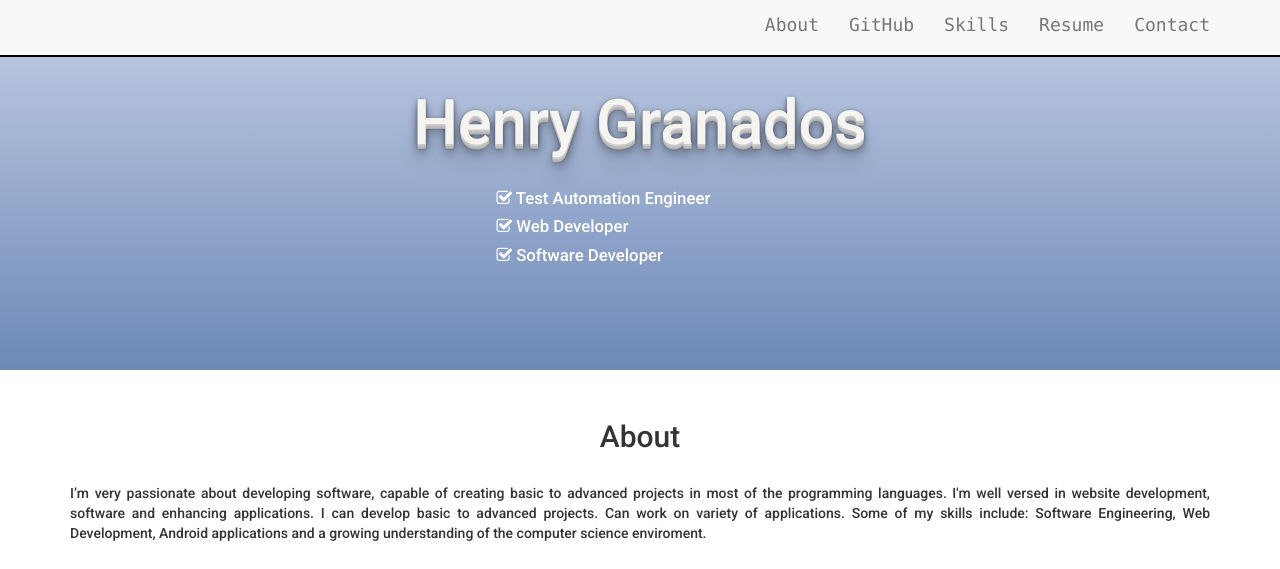
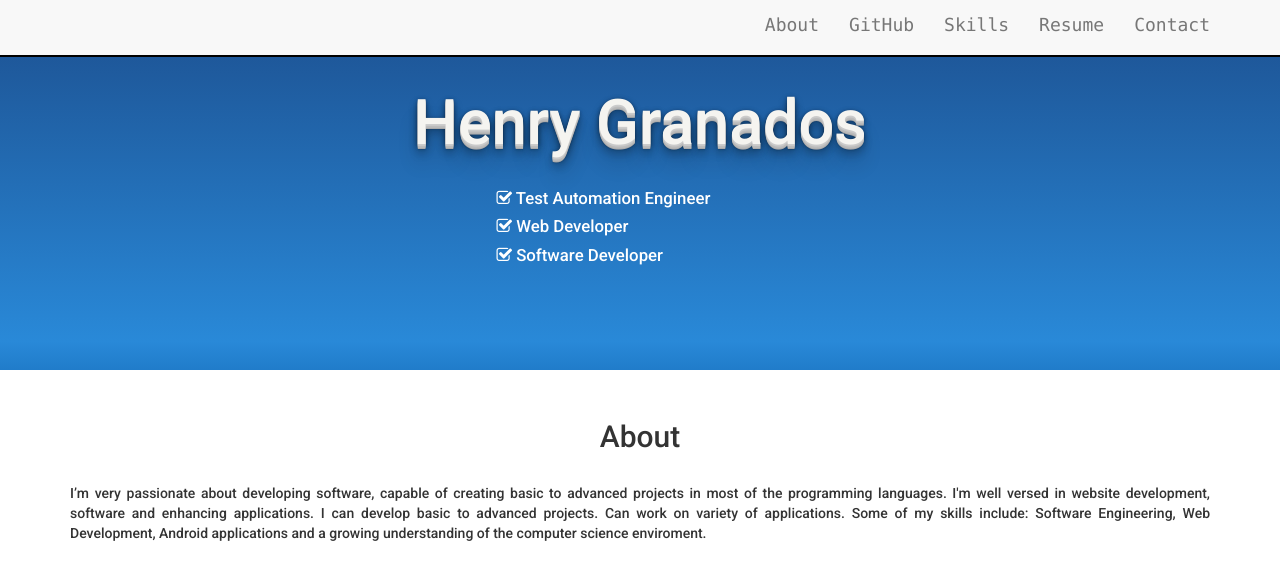
Before and after one commit to henrygranados/henrygranados.github.io, a PHP site: page /index.html in a window 1280 px wide. Shown: the top 569 px of the page. Run offline with PHP 8.4, Linux system fonts and the light colour scheme; some libraries are stand-ins or nearby versions.

Commit message:
changed color

```diff
--- a/styles/main.css
+++ b/styles/main.css
@@ -43,15 +43,16 @@ a {
 
 .jumbotron {
   //background: url(../images/mtns-background.jpg) no-repeat center center;
-  /* Permalink - use to edit and share this gradient: http://colorzilla.com/gradient-editor/#b8c6df+0,6d88b7+100;Grey+Blue+3D+%231 */
-background: rgb(184,198,223); /* Old browsers */
-background: -moz-linear-gradient(top,  rgba(184,198,223,1) 0%, rgba(109,136,183,1) 100%); /* FF3.6+ */
-background: -webkit-gradient(linear, left top, left bottom, color-stop(0%,rgba(184,198,223,1)), color-stop(100%,rgba(109,136,183,1))); /* Chrome,Safari4+ */
-background: -webkit-linear-gradient(top,  rgba(184,198,223,1) 0%,rgba(109,136,183,1) 100%); /* Chrome10+,Safari5.1+ */
-background: -o-linear-gradient(top,  rgba(184,198,223,1) 0%,rgba(109,136,183,1) 100%); /* Opera 11.10+ */
-background: -ms-linear-gradient(top,  rgba(184,198,223,1) 0%,rgba(109,136,183,1) 100%); /* IE10+ */
-background: linear-gradient(to bottom,  rgba(184,198,223,1) 0%,rgba(109,136,183,1) 100%); /* W3C */
-filter: progid:DXImageTransform.Microsoft.gradient( startColorstr='#b8c6df', endColorstr='#6d88b7',GradientType=0 ); /* IE6-9 */
+ /* Permalink - use to edit and share this gradient: http://colorzilla.com/gradient-editor/#1e5799+0,2989d8+91,207cca+100,7db9e8+100,207cca+100 */
+background: rgb(30,87,153); /* Old browsers */
+background: -moz-linear-gradient(top,  rgba(30,87,153,1) 0%, rgba(41,137,216,1) 91%, rgba(32,124,202,1) 100%, rgba(125,185,232,1) 100%, rgba(32,124,202,1) 100%); /* FF3.6+ */
+background: -webkit-gradient(linear, left top, left bottom, color-stop(0%,rgba(30,87,153,1)), color-stop(91%,rgba(41,137,216,1)), color-stop(100%,rgba(32,124,202,1)), color-stop(100%,rgba(125,185,232,1)), color-stop(100%,rgba(32,124,202,1))); /* Chrome,Safari4+ */
+background: -webkit-linear-gradient(top,  rgba(30,87,153,1) 0%,rgba(41,137,216,1) 91%,rgba(32,124,202,1) 100%,rgba(125,185,232,1) 100%,rgba(32,124,202,1) 100%); /* Chrome10+,Safari5.1+ */
+background: -o-linear-gradient(top,  rgba(30,87,153,1) 0%,rgba(41,137,216,1) 91%,rgba(32,124,202,1) 100%,rgba(125,185,232,1) 100%,rgba(32,124,202,1) 100%); /* Opera 11.10+ */
+background: -ms-linear-gradient(top,  rgba(30,87,153,1) 0%,rgba(41,137,216,1) 91%,rgba(32,124,202,1) 100%,rgba(125,185,232,1) 100%,rgba(32,124,202,1) 100%); /* IE10+ */
+background: linear-gradient(to bottom,  rgba(30,87,153,1) 0%,rgba(41,137,216,1) 91%,rgba(32,124,202,1) 100%,rgba(125,185,232,1) 100%,rgba(32,124,202,1) 100%); /* W3C */
+filter: progid:DXImageTransform.Microsoft.gradient( startColorstr='#1e5799', endColorstr='#207cca',GradientType=0 ); /* IE6-9 */
+
 
   background-size: cover;
 }
```
